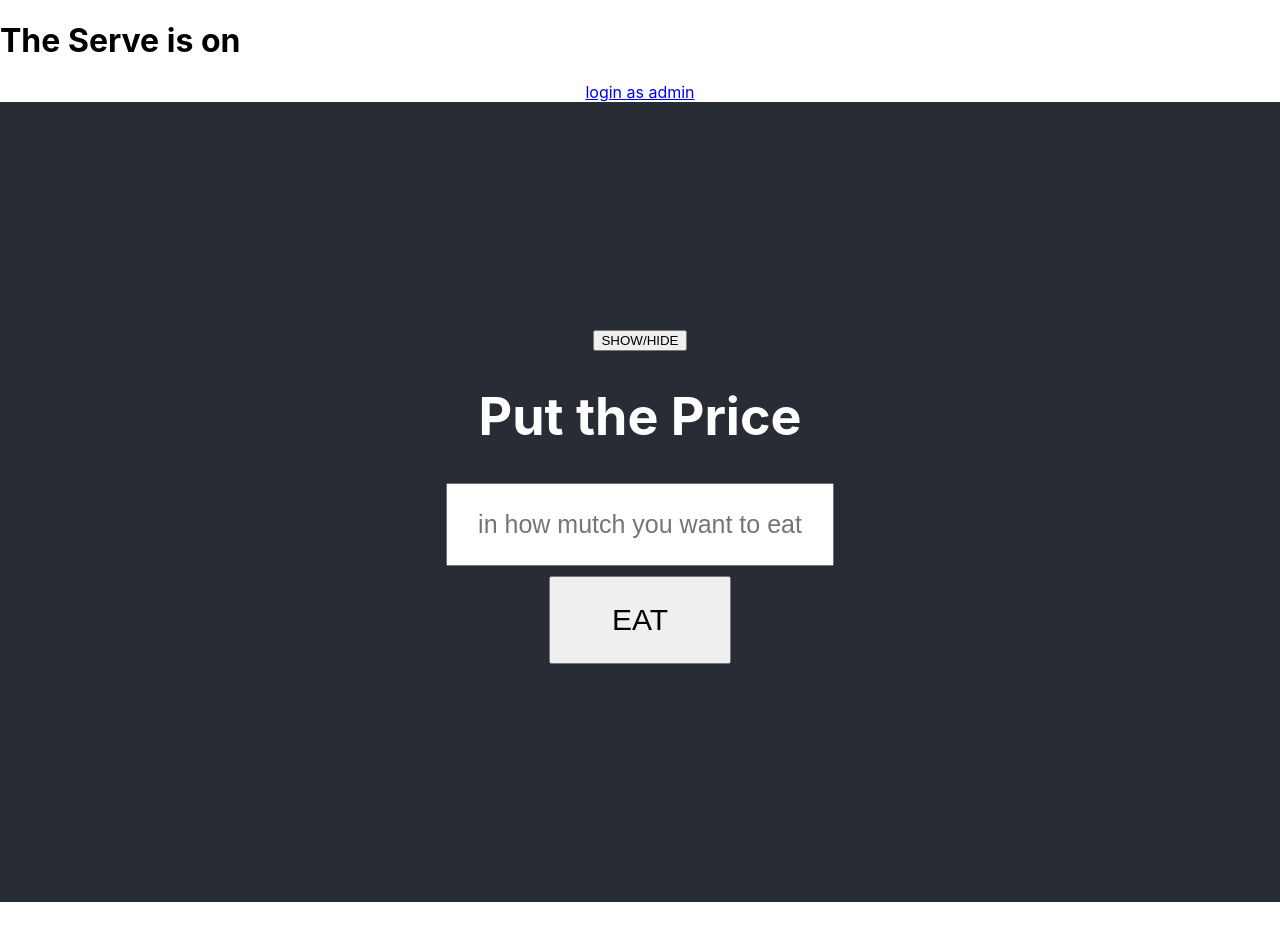
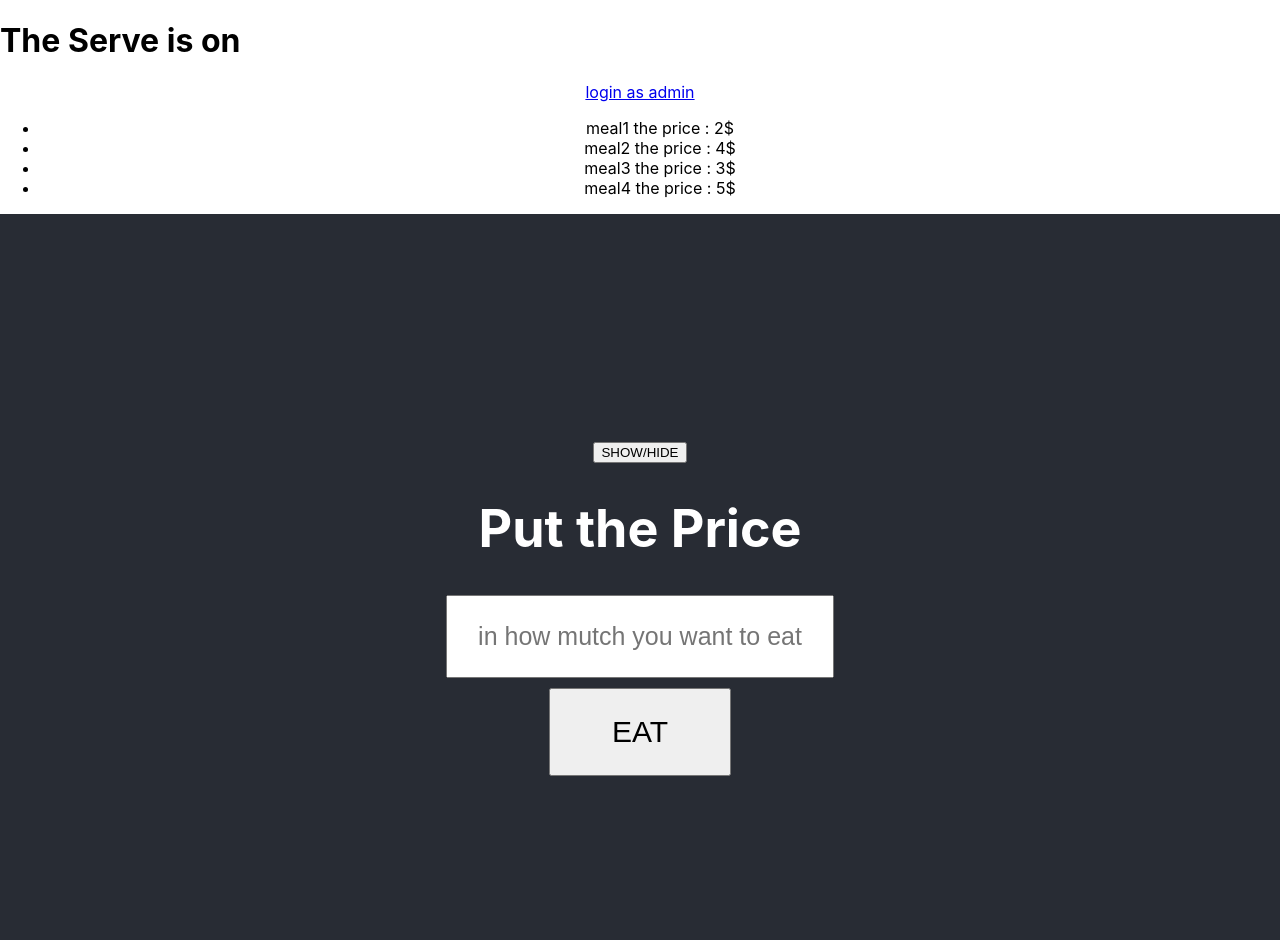
Before and after one commit to ninjas-code/Tafran, a React (Create React App) app: page / in a window 1280 px wide. Shown: the top 940 px of the page. Before the commit the page ends 902 px from the top, so only its background shows below. Built offline with nearby package versions, Linux system fonts and the light colour scheme.

Commit message:
send data to the server1

```diff
--- a/src/App.jsx
+++ b/src/App.jsx
@@ -8,11 +8,15 @@ import Food from './components/food.jsx';
 import Err from './components/404Page.jsx';
 import Navgation from './components/Nav.jsx';
 import Login from './components/login.jsx';
+import MealsList from './components/mealsList';
 
 
 class App extends React.Component {
    /* <Route path="/test" component={test} />
     <Route path="/test1" component={Food} />*/
+
+
+
 render(){
   return (
     <BrowserRouter>
@@ -20,7 +24,7 @@ render(){
     <div className="App">
 
       <Navgation></Navgation>
-
+    <MealsList meals ={[{name:'meal1',price:2},{name:'meal2',price:4},{name:'meal3',price:3},{name:'meal4',price:5}]}/>
       <Switch>
       <Route path="/" component={Food} exact/>
       <Route path="/login" component={Login} exact/>
--- /dev/null
+++ b/src/components/mealsList.jsx
@@ -0,0 +1,41 @@
+// import FoodListEntry from './FoodListEntry.jsx';
+import React from 'react';
+
+
+class MealsList extends React.Component{
+
+render(){
+	console.log("ggggg")
+
+		return(
+				<div>
+					<ul>
+						{
+						this.props.meals.map(meal=>{
+							return <li onClick={()=>alert(meal.name)}>
+							{meal.name} { " the price : "} {meal.price}{'$'}
+							</li>
+								})
+						}
+						</ul>
+				</div>
+		)
+}
+}
+export default MealsList;
+
+// 		var mealsArr = meals.map(meal=> {
+// 				if(meal.price <= this.state.Price) {
+// 						var mealName = meal.name
+// 				}
+
+// 		return (<div><h5><em>FoodListEntry</em> <FoodListEntry meal = {[mealName]} /> </h5></div>)
+
+// })
+
+// 	return (
+// 		<div>
+// 			{mealsArr}
+// 		</div>)
+
+// }
```
